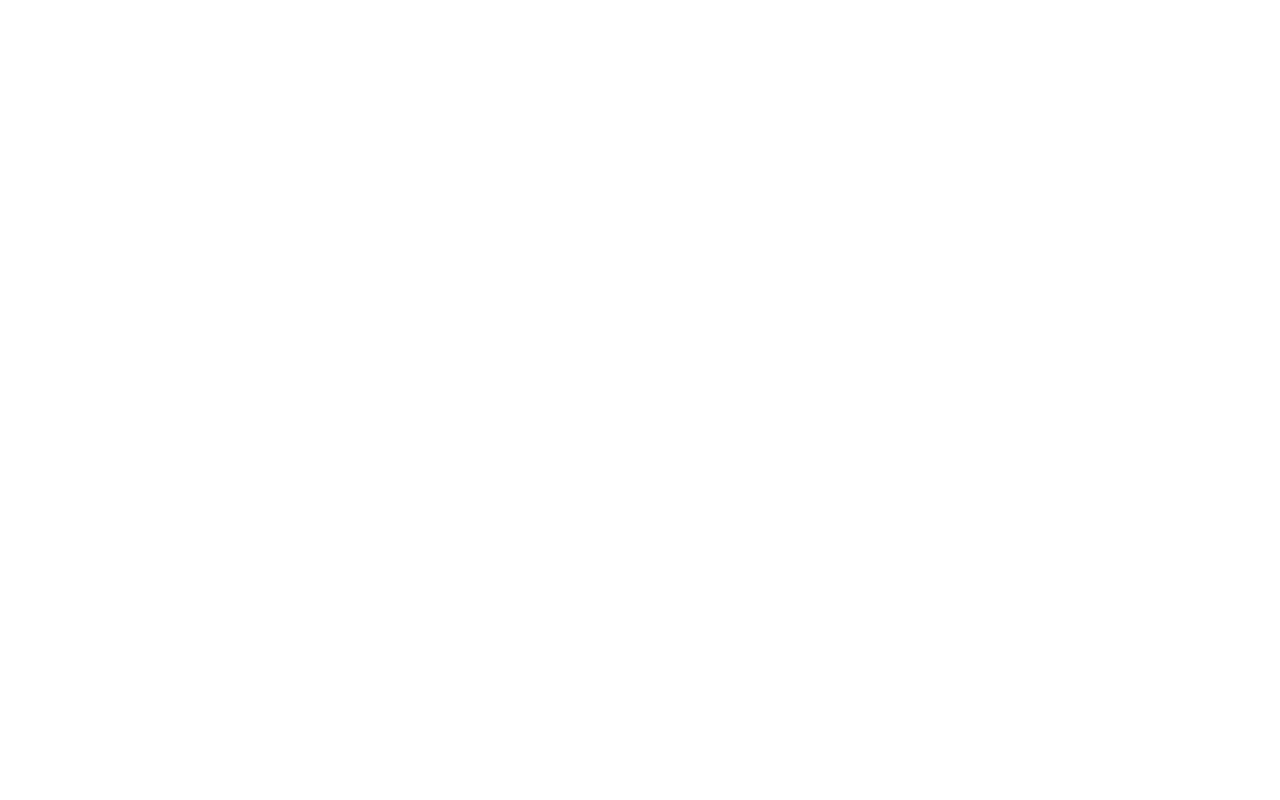
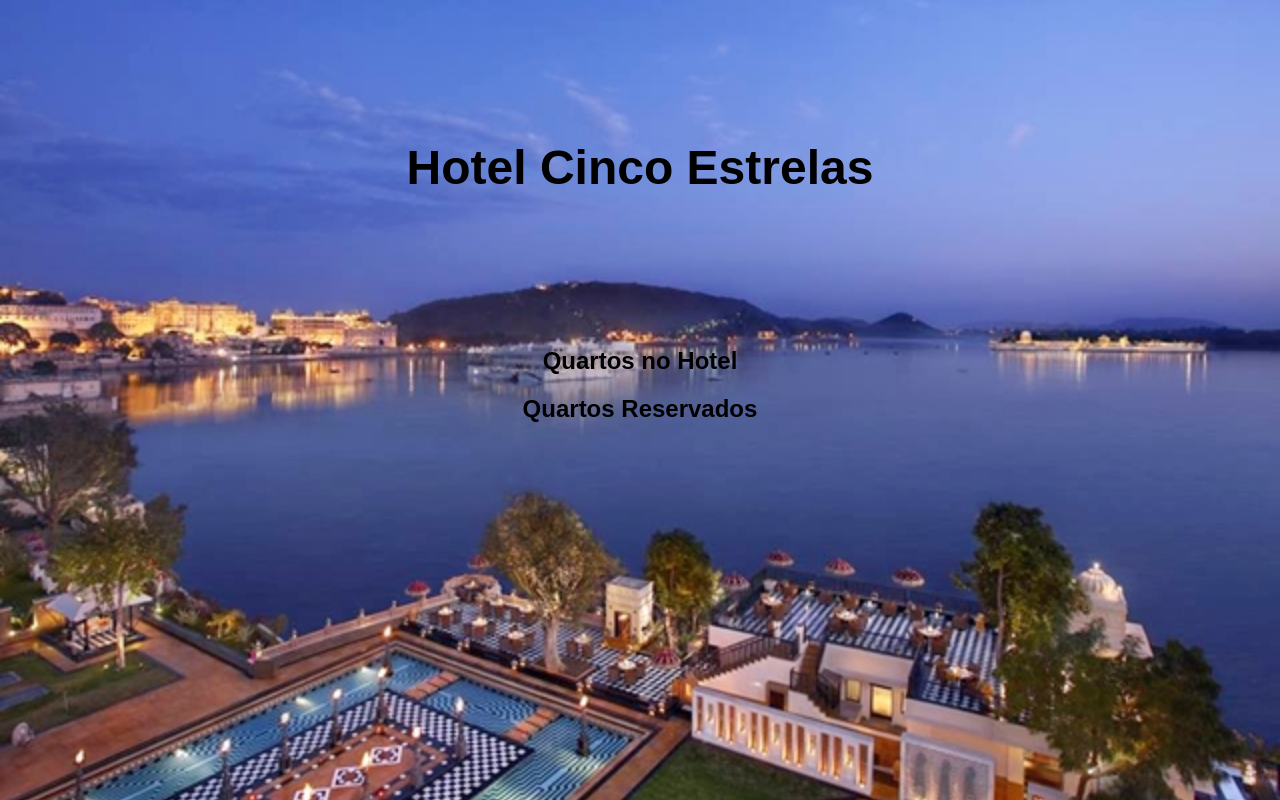
Before and after one commit to AsterixBr/html5, a plain HTML site: page objeto.html in a window 1280 px wide. Drawn offline with Linux system fonts and the light colour scheme.

Commit message:
udpate jss

```diff
--- /dev/null
+++ b/objeto.css
@@ -0,0 +1,24 @@
+header {
+    font-size: x-large;
+    vertical-align: center;
+    text-align: center;
+    padding-top: 100px;
+    font-family: Arial, Helvetica, sans-serif;
+    font-style: inherit;
+}
+
+body {
+    background-image: url(img/hoteis-cinco-estrelas-na-india-19.jpeg);
+    background-repeat: no-repeat;
+    background-attachment: fixed;
+    background-position: center;
+    background-size: 100%;
+}
+
+.hotel {
+    vertical-align: center;
+    text-align: center;
+    padding-top: 100px;
+    font-family: Arial, Helvetica, sans-serif;
+    height: 100px;
+}
--- a/objeto.html
+++ b/objeto.html
@@ -4,10 +4,23 @@
 <head>
     <meta charset="UTF-8">
     <title>Objeto</title>
+    <link rel="stylesheet" href="objeto.css">
 </head>
 
 <body>
 
+    <header>
+        <h1>Hotel Cinco Estrelas</h1>
+    </header>
 </body>
+<main class="hotel">
+    <div>
+        <ui>
+            <h2>Quartos no Hotel</h2>
+            <h2>Quartos Reservados</h2>
+            <scrip src="jscript/objeto.js"></scrip>
+        </ui>
+    </div>
+</main>
 
 </html>
```
Also changed, not shown: funcao.html (+1 -1 lines), jscript/objeto.js (added, +9 -0 lines), img/hoteis-cinco-estrelas-na-india-19.jpeg (added).
